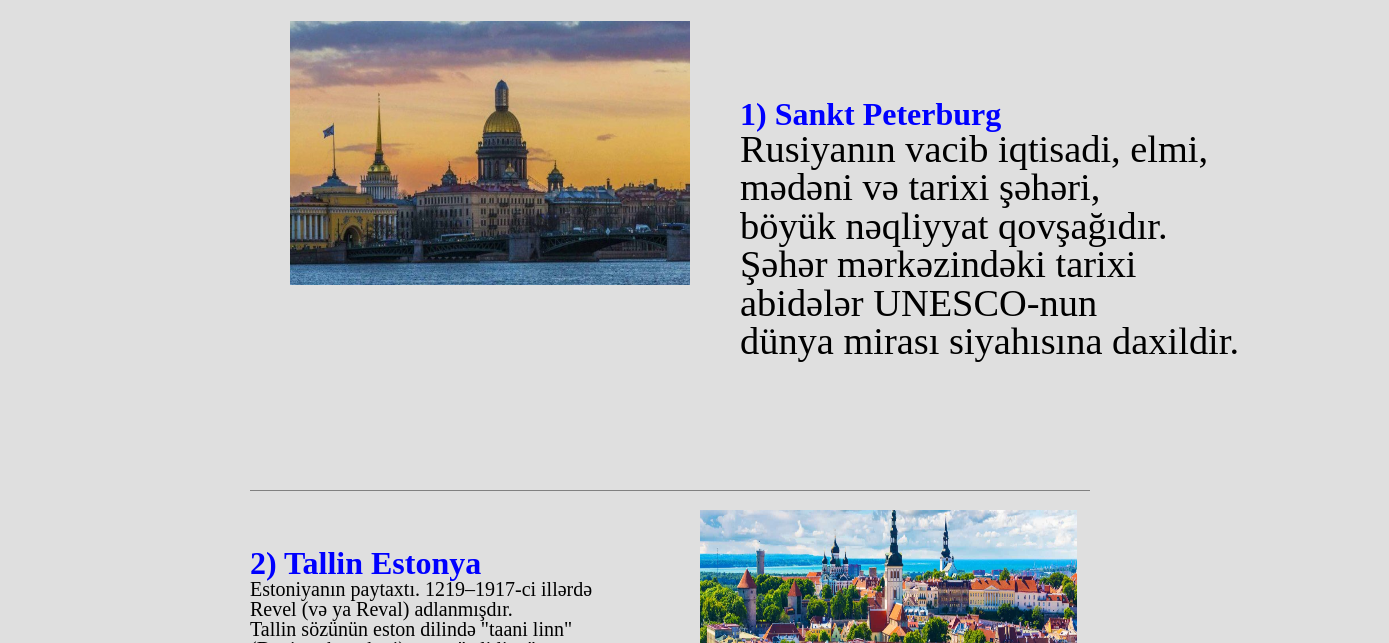
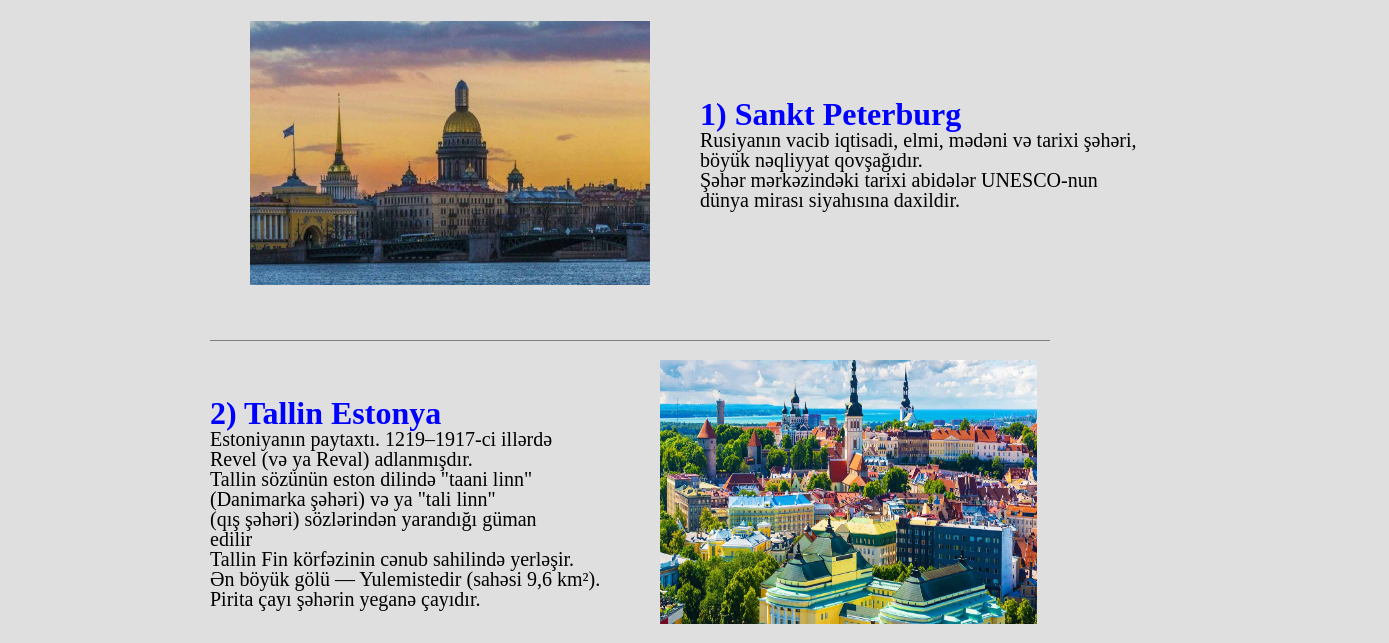
Before and after one commit to hmz2010/cruises, a plain HTML site: page index.html in a window 1280 px wide. Shown: the part 1220-1863 px from the top of the page, 1389 px wide, since content can reach past the window. Drawn offline with Linux system fonts and the light colour scheme.

Commit message:
Fixed resposive

```diff
--- a/css/Main.css
+++ b/css/Main.css
@@ -64,7 +64,7 @@ header h1 {
 }
 .photo2  p {
   margin: 0px 0px 0px 700px;
-  font-size: 3vw;
+  font-size: 20px;
   width: 500px;
 }
 .photo2 h1 {
--- a/index.html
+++ b/index.html
@@ -7,10 +7,11 @@
     <title>Tek Yaprak</title>
     <link rel="stylesheet" href="css/Main.css" />
     <link rel="stylesheet" href="css/reset.css" />
+    <!-- <link rel="icon" href="" type="image/x-icon"> -->
   </head>
 
   <body bgcolor="#DFDFDF">
-    <div class="contanier" style="margin: 0px auto;" id="contanier">
+    <div class="contanier" id="contanier">
     <header>
       <div class="header"></div>
       <h1>Unudulmaz gəmi turları!</h1>
```
